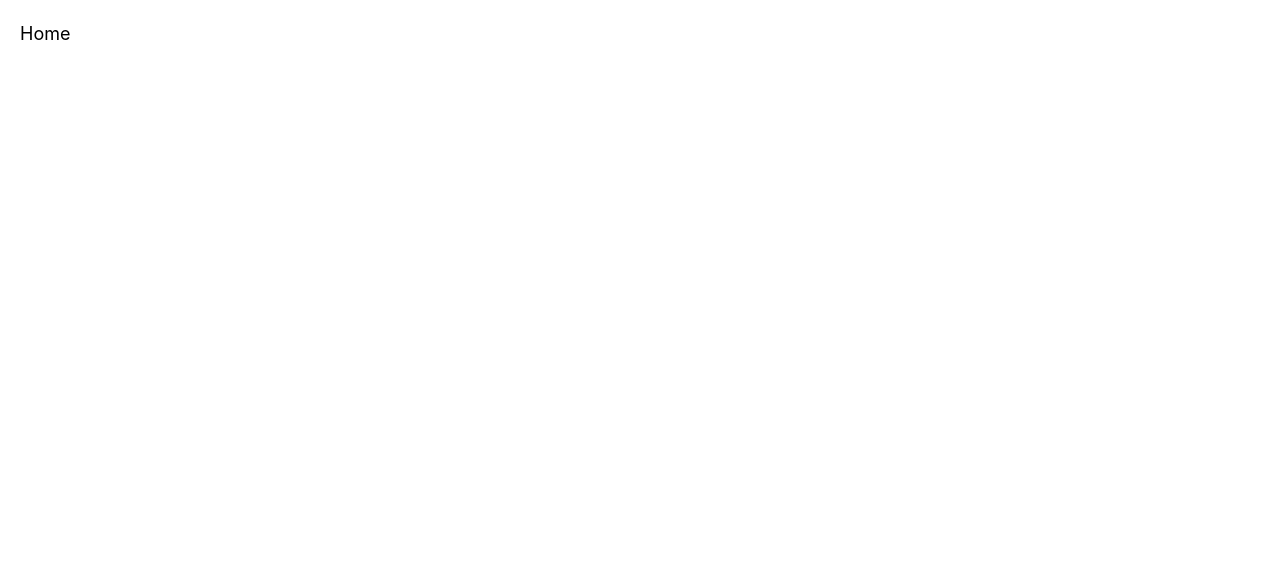
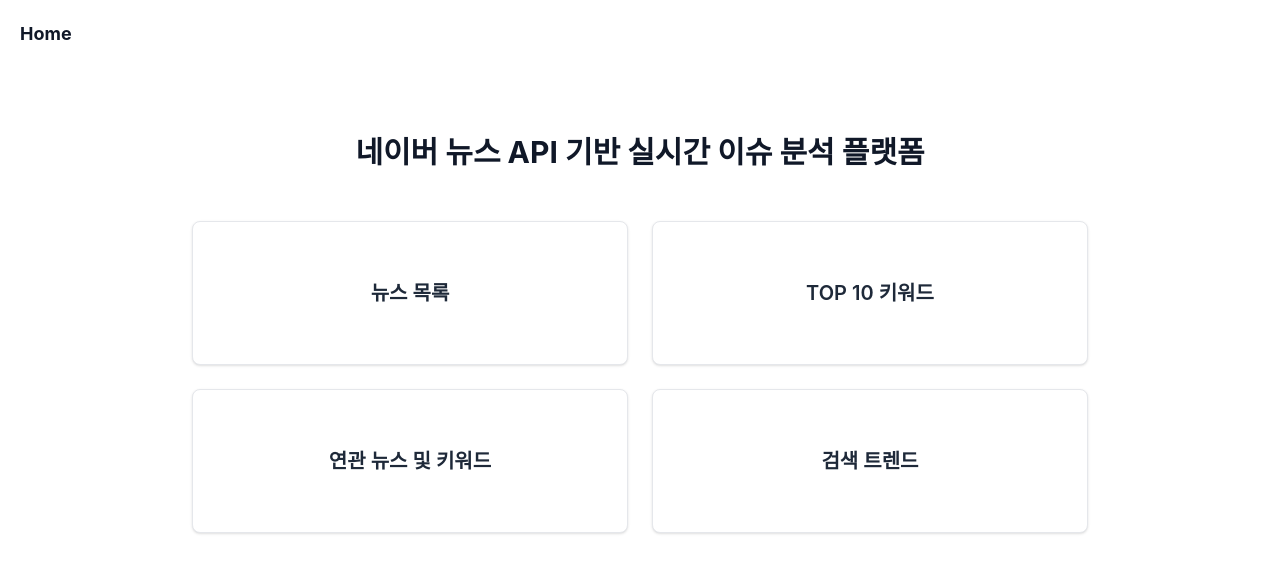
Before and after one commit to Team-1234-open/news-issue, a React app in the folder frontend/: page / in a window 1280 px wide. Shown: the top 572 px of the page. Built offline with nearby package versions, Linux system fonts and the light colour scheme; the HTML template or start-up script is replaced by a standard one.

Commit message:
홈 페이지 작성

```diff
--- a/frontend/src/layout/RootLayout.jsx
+++ b/frontend/src/layout/RootLayout.jsx
@@ -3,7 +3,7 @@ import { Outlet, Link } from 'react-router-dom'
 const RootLayout = () => {
   return (
     <div className='h-screen'>
-      <Link to="/" className='flex items-center p-5 text-lg cursor-pointer'>
+      <Link to="/" className='flex items-center p-5 font-bold text-gray-900 text-lg cursor-pointer'>
         Home
       </Link>
       <Outlet />
--- a/frontend/src/pages/home/HomePage.jsx
+++ b/frontend/src/pages/home/HomePage.jsx
@@ -1,8 +1,33 @@
+import { Link } from 'react-router-dom'
+
+const menuItems = [
+  { title: '뉴스 목록', path: '/news-list' },
+  { title: 'TOP 10 키워드', path: '/top-10' },
+  { title: '연관 뉴스 및 키워드', path: '/related' },
+  { title: '검색 트렌드', path: '/trend' },
+]
+
 const HomePage = () => {
   return (
-    <div>
+    <main className="px-5 py-12 sm:px-8 sm:py-16">
+      <div className="mx-auto max-w-4xl">
+        <h1 className="text-center text-2xl font-bold leading-snug break-keep text-gray-900 sm:text-3xl">
+          네이버 뉴스 API 기반 실시간 이슈 분석 플랫폼
+        </h1>
 
-    </div>
+        <nav aria-label="주요 서비스" className="mt-10 grid grid-cols-1 gap-4 sm:mt-12 sm:grid-cols-2 sm:gap-6">
+          {menuItems.map((item) => (
+            <Link
+              key={item.path}
+              to={item.path}
+              className="flex min-h-36 items-center justify-center rounded-lg border border-gray-200 bg-white px-6 py-8 text-center text-xl font-semibold break-keep text-gray-800 shadow-sm transition-colors hover:border-blue-600 hover:bg-blue-50 hover:text-blue-800 focus-visible:outline-2 focus-visible:outline-offset-4 focus-visible:outline-blue-600"
+            >
+              {item.title}
+            </Link>
+          ))}
+        </nav>
+      </div>
+    </main>
   )
 }
 
```
